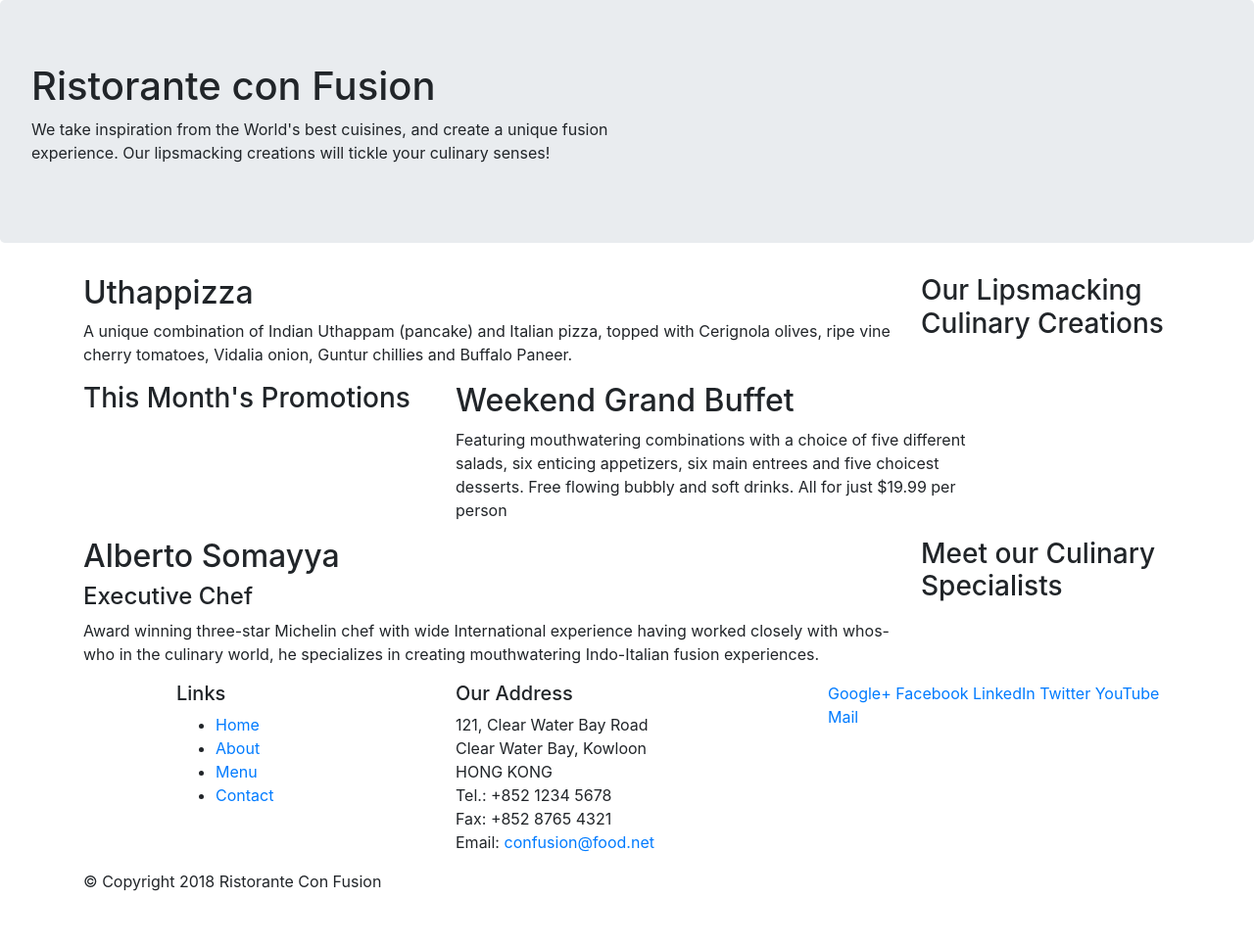
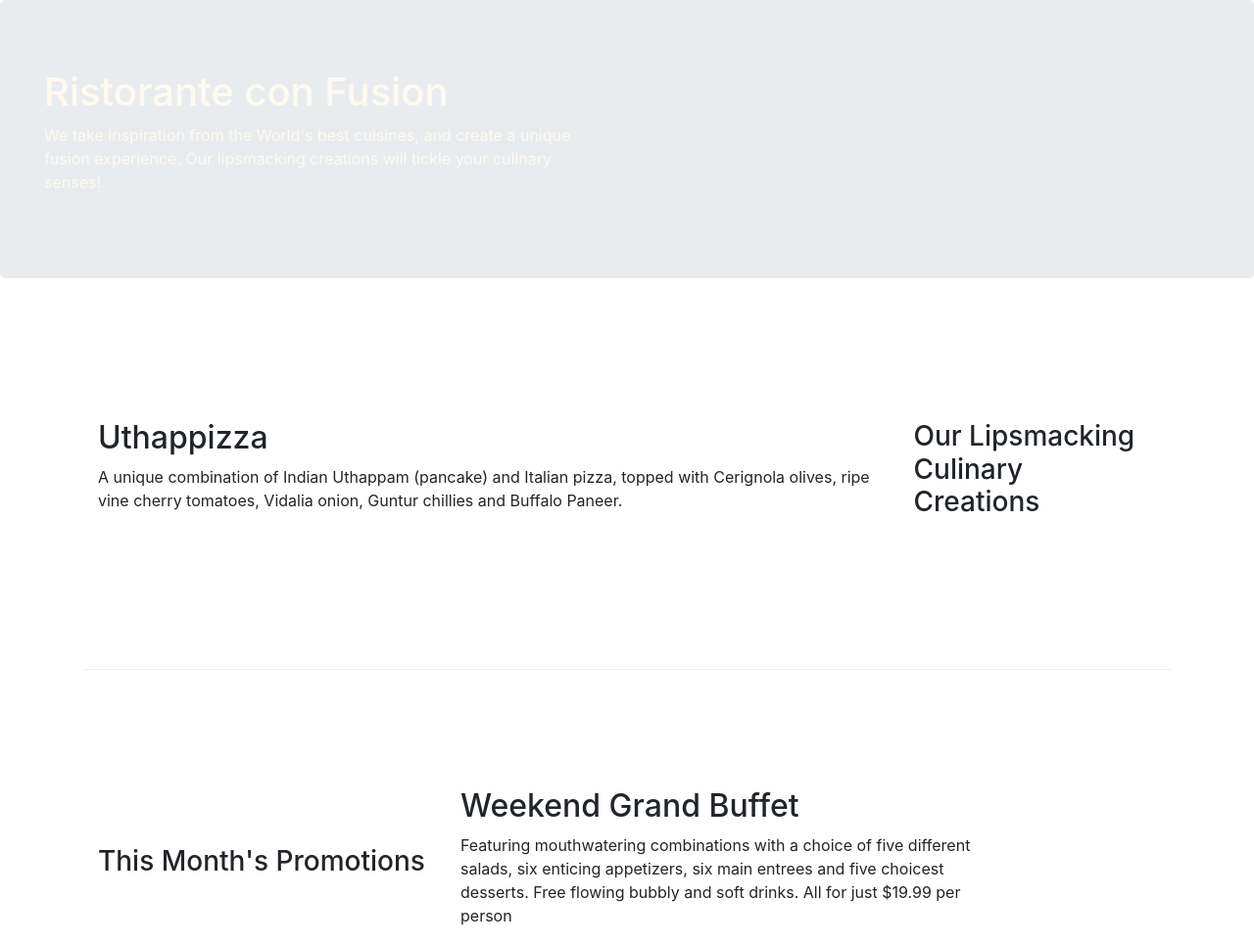
Before and after one commit to AliAbdoullah/confusion, a website: page index.html in a window 1280 px wide. Shown: the top 966 px of the page at 98% size. Before the commit the page ends 928 px from the top, so only its background shows below. Drawn offline with nearby package versions, Linux system fonts and the light colour scheme.

Commit message:
Bootstrap Grid Part Two

```diff
--- /dev/null
+++ b/CSS/styles.css
@@ -0,0 +1,30 @@
+.row-header {
+    margin: 0px auto;
+    padding: 0px auto;
+}
+
+.row-content {
+    margin: 0px auto;
+    padding: 50px 0px 50px 0px;
+    border-bottom: 1px ridge;
+    min-height: 400px;
+}
+
+.footer {
+    background-color: #D1C4E9;
+    margin: 0px auto;
+    padding: 20px 0px;
+}
+
+.jumbotron {
+    padding: 70px 30px;
+    margin: 0px;
+    background: 9575CD;
+    color: floralwhite;
+}
+
+.address {
+    font-size: 80%;
+    margin: 0px;
+    columns: #0f0f0f;
+}
--- a/index.html
+++ b/index.html
@@ -9,6 +9,7 @@
 
         <!-- Bootstrap CSS -->
         <link rel="stylesheet" href="node_modules/bootstrap/dist/css/bootstrap.min.css">
+        <link rel="stylesheet" href="CSS/styles.css">
     <title>Ristorante Con Fusion</title>
 </head>
 
@@ -16,7 +17,7 @@
 
     <header class="jumbotron">
         <div class="cotainer">
-            <div class="row">
+            <div class="row row-header" >
                 <div class="col-12 col-sm-6">
                     <h1>Ristorante con Fusion</h1>
                     <p>We take inspiration from the World's best cuisines, and create a unique fusion experience. Our lipsmacking creations will tickle your culinary senses!</p>
@@ -29,7 +30,7 @@
     </header>
 
     <div class="container">
-        <div class="row">
+        <div class="row row-content align-items-center">
             <div class="col-12 col-sm-4 col-md-3 order-sm-last">
                 <h3>Our Lipsmacking Culinary Creations</h3>
             </div>
@@ -41,7 +42,7 @@
         </div>
 
 
-        <div class="row">
+        <div class="row row-content align-items-center">
             <div class="col-sm-4 offset-sm-0">
                 <h3>This Month's Promotions</h3>
             </div>
@@ -51,7 +52,7 @@
             </div>
         </div>
 
-        <div class="row">
+        <div class="row row-content align-items-center">
             <div class="col-12 col-sm-4 col-md-3 order-sm-last">
                 <h3>Meet our Culinary Specialists</h3>
             </div>
@@ -63,12 +64,12 @@
         </div>
     </div>
 
-    <footer>
+    <footer class="footer">
         <div class="container">
-            <div class="row">
+            <div class="row ">
                 <div class="col-4 col-sm-3 offset-1">
                     <h5>Links</h5>
-                    <ul>
+                    <ul class="list-unstyled">
                         <li><a href="#">Home</a></li>
                         <li><a href="#">About</a></li>
                         <li><a href="#">Menu</a></li>
@@ -86,8 +87,8 @@
 		              Email: <a href="mailto:confusion@food.net">confusion@food.net</a>
 		           </address>
                 </div>
-                <div class="col-12 col-sm-4">
-                    <div>
+                <div class="col-12 col-sm-4 ">
+                    <div class="text-center align-self-center">
                         <a href="http://google.com/+">Google+</a>
                         <a href="http://www.facebook.com/profile.php?id=">Facebook</a>
                         <a href="http://www.linkedin.com/in/">LinkedIn</a>
@@ -97,7 +98,7 @@
                     </div>
                 </div>
            </div>
-           <div class="row">
+           <div class="row justify-content-center">
                 <div class="col-auto">
                     <p>© Copyright 2018 Ristorante Con Fusion</p>
                 </div>
```
